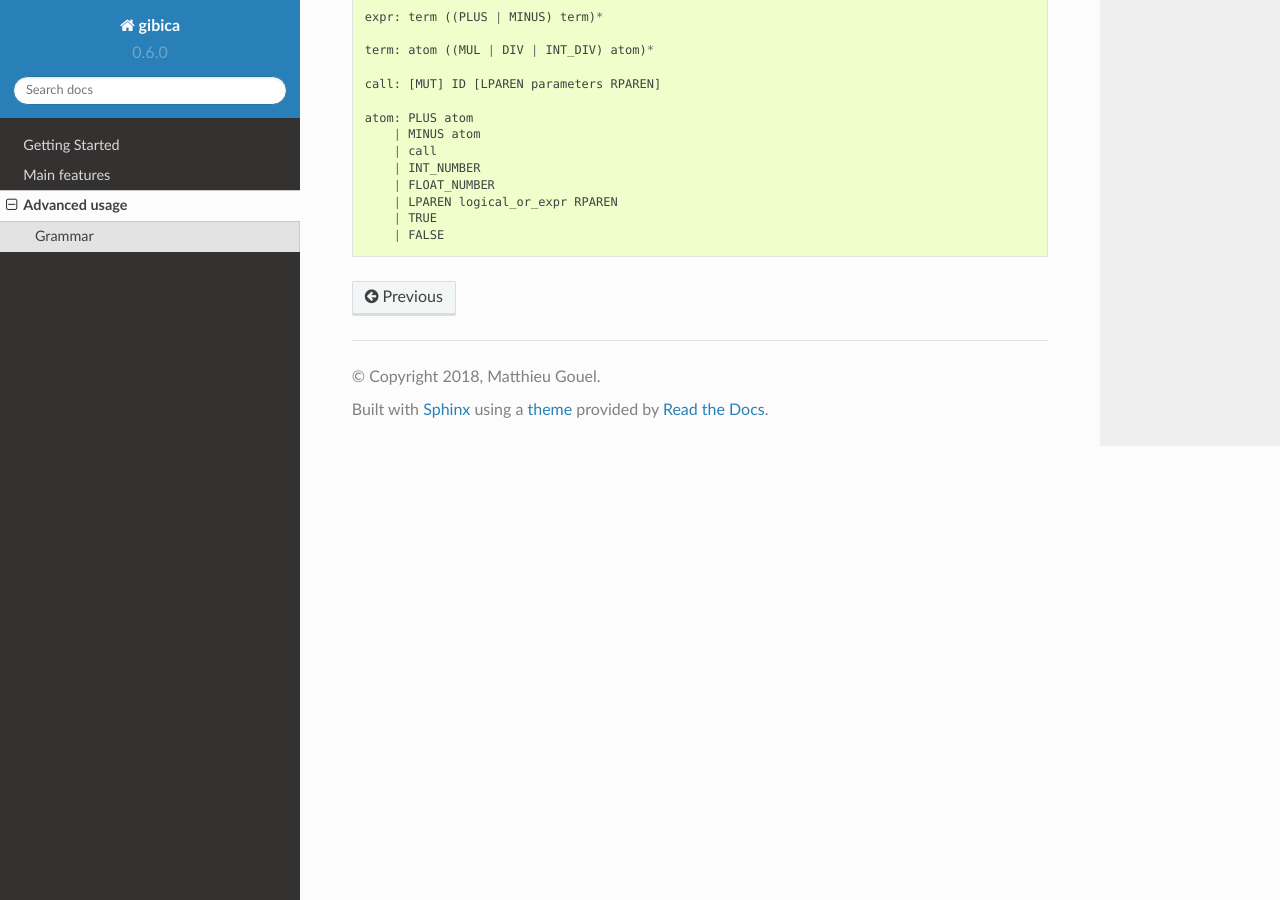
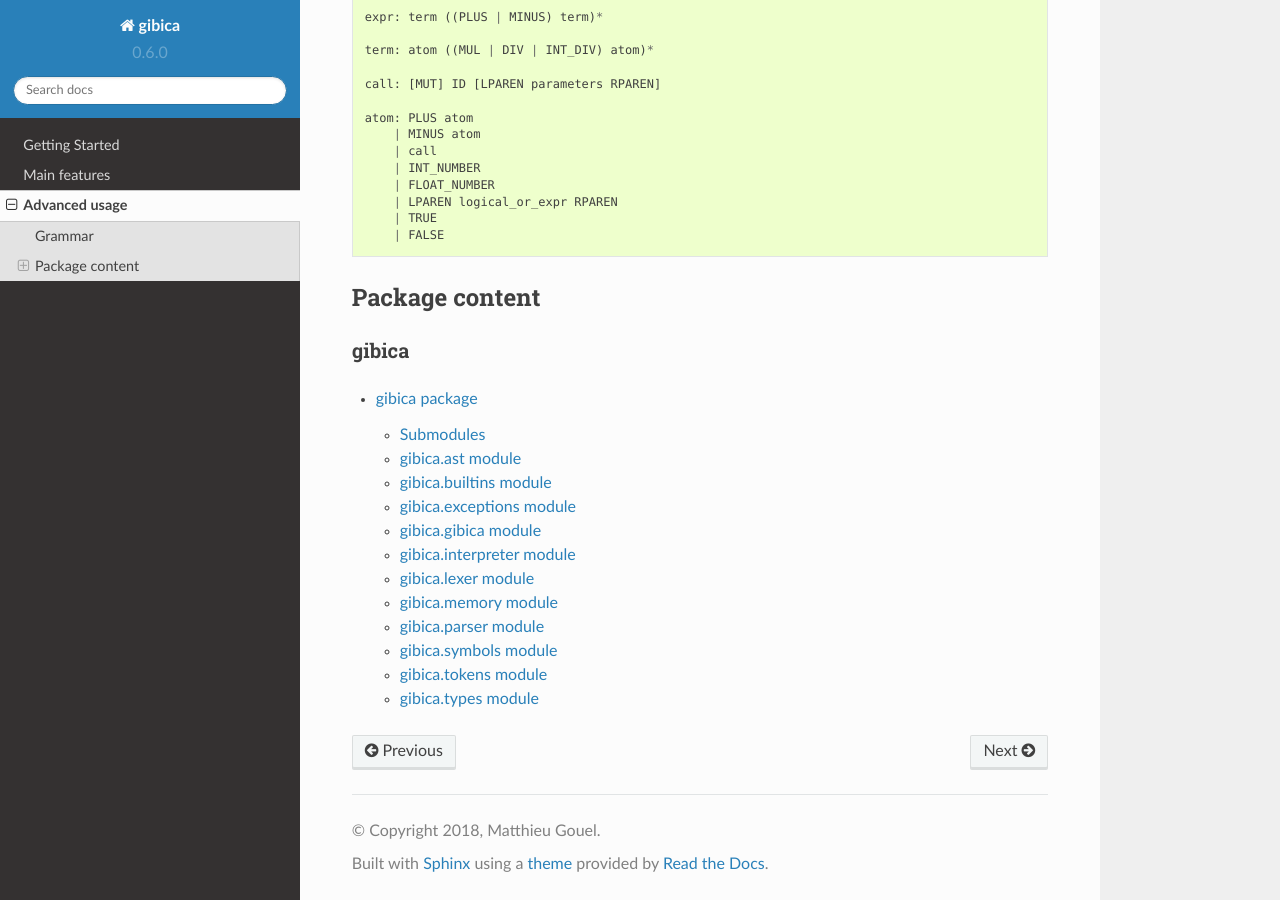
Before and after one commit to matthieugouel/gibica, a Sphinx documentation site: the page built from docs/advanced.rst, in a window 1280 px wide and 900 px high, scrolled down 940 px. Built offline with Sphinx 7.4.7 and the Read the Docs theme 2.0.0, drawn with Linux system fonts in a browser that asks for light colours.

```diff
--- a/docs/advanced.rst
+++ b/docs/advanced.rst
@@ -63,3 +63,8 @@ This is the current grammar of the Gibica language.
         | LPAREN logical_or_expr RPAREN
         | TRUE
         | FALSE
+
+Package content
+---------------
+
+.. include:: modules.rst
--- a/docs/gibica.rst
+++ b/docs/gibica.rst
@@ -1,10 +1,98 @@
 gibica package
-================
-
-Module contents
----------------
+==============
 
 .. automodule:: gibica
     :members:
     :undoc-members:
     :show-inheritance:
+
+Submodules
+----------
+
+gibica.ast module
+-----------------
+
+.. automodule:: gibica.ast
+    :members:
+    :undoc-members:
+    :show-inheritance:
+
+gibica.builtins module
+----------------------
+
+.. automodule:: gibica.builtins
+    :members:
+    :undoc-members:
+    :show-inheritance:
+
+gibica.exceptions module
+------------------------
+
+.. automodule:: gibica.exceptions
+    :members:
+    :undoc-members:
+    :show-inheritance:
+
+gibica.gibica module
+--------------------
+
+.. automodule:: gibica.gibica
+    :members:
+    :undoc-members:
+    :show-inheritance:
+
+gibica.interpreter module
+-------------------------
+
+.. automodule:: gibica.interpreter
+    :members:
+    :undoc-members:
+    :show-inheritance:
+
+gibica.lexer module
+-------------------
+
+.. automodule:: gibica.lexer
+    :members:
+    :undoc-members:
+    :show-inheritance:
+
+gibica.memory module
+--------------------
+
+.. automodule:: gibica.memory
+    :members:
+    :undoc-members:
+    :show-inheritance:
+
+gibica.parser module
+--------------------
+
+.. automodule:: gibica.parser
+    :members:
+    :undoc-members:
+    :show-inheritance:
+
+gibica.symbols module
+---------------------
+
+.. automodule:: gibica.symbols
+    :members:
+    :undoc-members:
+    :show-inheritance:
+
+gibica.tokens module
+--------------------
+
+.. automodule:: gibica.tokens
+    :members:
+    :undoc-members:
+    :show-inheritance:
+
+gibica.types module
+-------------------
+
+.. automodule:: gibica.types
+    :members:
+    :undoc-members:
+    :show-inheritance:
--- /dev/null
+++ b/docs/modules.rst
@@ -0,0 +1,7 @@
+gibica
+======
+
+.. toctree::
+   :maxdepth: 4
+
+   gibica
```
Also changed, not shown: CONTRIBUTING.md (+1 -1 lines).
